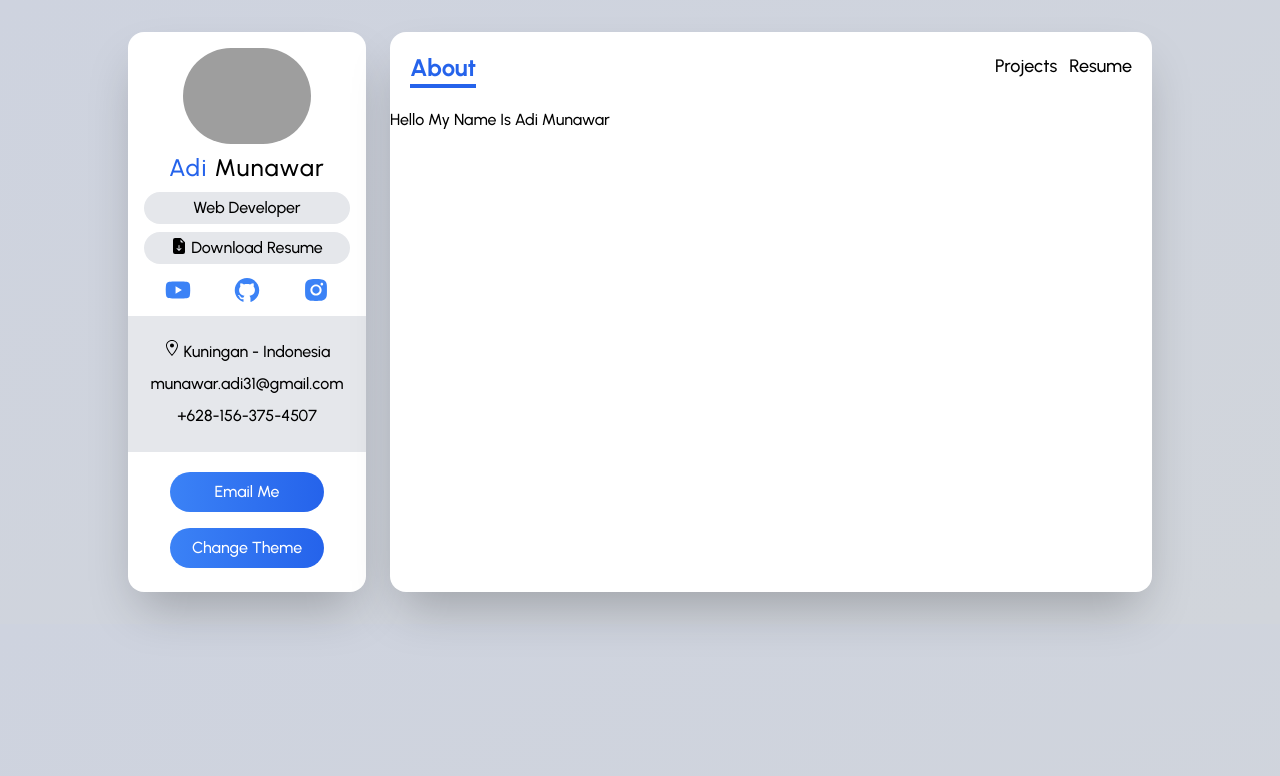
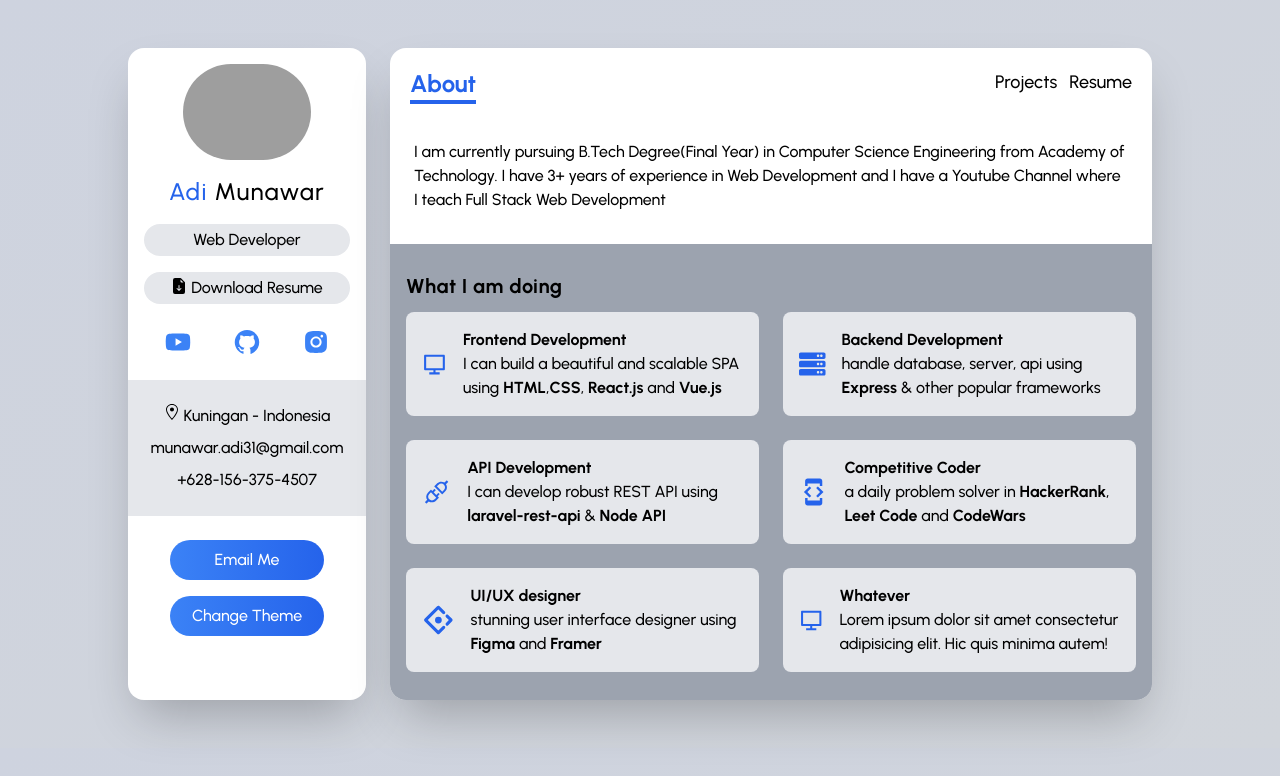
Before and after one commit to AdiMunawar31/next-tailwindcss, a Next.js app: page / in a window 1280 px wide. Shown: the top 776 px of the page. Built offline with nearby package versions, Linux system fonts and the light colour scheme; grey boxes are pictures that could not be loaded.

Commit message:
create resume pages

```diff
--- a/components/Navbar.tsx
+++ b/components/Navbar.tsx
@@ -5,11 +5,11 @@ import { useRouter } from 'next/dist/client/router';
 const NavItem: FunctionComponent<{
   activeItem: string;
   setActiveItem: Function;
-  name: String;
-  route: String;
+  name: string;
+  route: string;
 }> = ({ activeItem, setActiveItem, name, route }) => {
   return activeItem !== name ? (
-    <Link href="/">
+    <Link href={route}>
       <a>
         <span onClick={() => setActiveItem(name)} className="hover:text-blue-600">
           {name}
--- /dev/null
+++ b/components/ServiceCard.tsx
@@ -0,0 +1,24 @@
+import { FunctionComponent } from 'react';
+import { Service } from '../types';
+// import { motion } from 'framer-motion'
+
+const ServiceCard: FunctionComponent<{ service: Service }> = ({ service: { Icon, title, about } }) => {
+  //XSS attack :( on our portfolio btw, as an alternate use npm i dom purify
+  function createMarkup() {
+    return {
+      __html: about,
+    };
+  }
+
+  return (
+    <div className="flex items-center p-2 space-x-4 ">
+      <Icon className="w-12 h-12 text-blue-600" />
+      <div className="">
+        <h6 className="font-bold">{title}</h6>
+        <p dangerouslySetInnerHTML={createMarkup()} />
+      </div>
+    </div>
+  );
+};
+
+export default ServiceCard;
--- a/components/Sidebar.tsx
+++ b/components/Sidebar.tsx
@@ -7,17 +7,17 @@ const Sidebar = () => {
     <div>
       {/* My Information */}
       <img src="https://avatars.githubusercontent.com/u/57015700?v=4" alt="avatar" className="w-32 mx-auto rounded-full" />
-      <h3 className="my-2 text-2xl font-medium tracking-wider font-">
+      <h3 className="my-4 text-2xl font-medium tracking-wider">
         <span className="text-blue-600">Adi</span> Munawar
       </h3>
       <p className="px-2 py-1 my-2 bg-gray-200 rounded-full">Web Developer</p>
-      <a className="flex items-center justify-center px-2 py-1 my-2 bg-gray-200 rounded-full ">
+      <a className="flex items-center justify-center px-2 py-1 my-4 bg-gray-200 rounded-full ">
         <BsFillFileEarmarkArrowDownFill className="w-4 h-4 mr-1 -mt-1" />
         Download Resume
       </a>
 
       {/* Social Icon */}
-      <div className="flex justify-around mx-auto my-3 text-blue-500">
+      <div className="flex justify-around mx-auto my-6 text-blue-500">
         <a href="https://www.youtube.com/channel/UCx7GJoa9DAyngsmAQJ_uGLA" target="_blank">
           <AiFillYoutube className="cursor-pointer w-7 h-7" />
         </a>
@@ -30,7 +30,7 @@ const Sidebar = () => {
       </div>
 
       {/* Address */}
-      <div className="py-4 my-3 bg-gray-200" style={{ marginLeft: '-1rem', marginRight: '-1rem' }}>
+      <div className="py-4 my-4 bg-gray-200" style={{ marginLeft: '-1rem', marginRight: '-1rem' }}>
         <div className="flex justify-center mt-2 space-x-1 align-center">
           <GoLocation />
           <span>Kuningan - Indonesia</span>
--- /dev/null
+++ b/components/Skills.tsx
@@ -0,0 +1,14 @@
+import { FunctionComponent } from 'react';
+
+import { Skill } from '../types';
+
+const Skills: FunctionComponent<{ value: Skill }> = ({ value: { Icon, name } }) => {
+  return (
+    <div className="my-2 text-white bg-gray-300 rounded-full dark:bg-dark-300 dark:bg-black-500">
+      <div className="flex items-center px-4 py-1 rounded-full bg-gradient-to-r from-green to-blue-500">
+        <img src={Icon} className="mr-3" /> {name}
+      </div>
+    </div>
+  );
+};
+export default Skills;
--- a/data.ts
+++ b/data.ts
@@ -11,7 +11,7 @@ export const services: Service[] = [
     Icon: RiComputerLine,
     title: "Frontend Development",
     about:
-      "I can build a beautiful and scalable SPA using <b> HTML</b>,<b>CSS</b>   and <b>React.js</b> ",
+      "I can build a beautiful and scalable SPA using <b> HTML</b>,<b>CSS</b>, <b>React.js</b>  and <b>Vue.js</b> ",
   },
   {
     Icon: FaServer,
@@ -23,12 +23,12 @@ export const services: Service[] = [
     Icon: AiOutlineApi,
     title: "API Development",
     about:
-      "I can develop robust  REST API using <b>django-rest-api</b>  & <b>Node API</b> ",
+      "I can develop robust  REST API using <b>laravel-rest-api</b>  & <b>Node API</b> ",
   },
   {
     Icon: MdDeveloperMode,
     title: "Competitive Coder",
-    about: "a daily problem solver in <b>HackerRank</b>  and <b>Leet Code</b> ",
+    about: "a daily problem solver in <b>HackerRank</b>, <b>Leet Code</b>  and <b>CodeWars</b> ",
   },
   {
     Icon: AiOutlineAntDesign,
@@ -46,57 +46,55 @@ export const services: Service[] = [
 
 export const languages: Skill[] = [
   {
-    Icon: BsCircleFill,
-    name: "Python",
-    level: "45",
+    Icon: "https://adi-munawar.netlify.app/static/media/php.b47d1126.svg",
+    name: "PHP",
   },
   {
-    Icon: BsCircleFill,
-    name: "Java Script",
-    level: "60",
+    Icon: "https://adi-munawar.netlify.app/static/media/py.cb17f7a4.svg",
+    name: "Python",
   },
   {
-    Icon: BsCircleFill,
-    name: "React Native",
-    level: "80",
+    Icon: "https://adi-munawar.netlify.app/static/media/js.fabe1e9b.svg",
+    name: "JavaScript",
   },
   {
-    Icon: BsCircleFill,
-    name: "React",
-    level: "70",
+    Icon: "https://adi-munawar.netlify.app/static/media/java.e09b59c6.svg",
+    name: "Java",
   },
   {
-    Icon: BsCircleFill,
-    name: "Django",
-    level: "80",
+    Icon: "https://upload.wikimedia.org/wikipedia/commons/4/4c/Typescript_logo_2020.svg",
+    name: "TypeScript",
   },
   {
-    Icon: BsCircleFill,
-    name: "Bootstrap",
-    level: "80",
+    Icon: "https://adi-munawar.netlify.app/static/media/react.e68b35f4.svg",
+    name: "React",
+  },
+  {
+    Icon: "https://adi-munawar.netlify.app/static/media/lara.50c10050.svg",
+    name: "Laravel",
+  },
+  {
+    Icon: "https://adi-munawar.netlify.app/static/media/tail.50fbcf51.svg",
+    name: "Tailwind CSS",
   },
 ];
 
 export const tools: Skill[] = [
   {
-    Icon: BsCircleFill,
+    Icon: "https://adi-munawar.netlify.app/static/media/figma.753c0742.svg",
     name: "Figma",
-    level: "85",
   },
   {
-    Icon: BsCircleFill,
-    name: "Photoshop",
-    level: "45",
+    Icon: "https://adi-munawar.netlify.app/static/media/git.9e5efe4a.svg",
+    name: "GIT",
   },
   {
-    Icon: BsCircleFill,
-    name: "Illustrator",
-    level: "60",
+    Icon: "https://adi-munawar.netlify.app/static/media/xd.fc74e80f.svg",
+    name: "Adobe XD",
   },
   {
-    Icon: BsCircleFill,
-    name: "Framer",
-    level: "45",
+    Icon: "https://adi-munawar.netlify.app/static/media/dock.f13de5f9.svg",
+    name: "Docker",
   },
 ];
 
--- a/pages/_app.tsx
+++ b/pages/_app.tsx
@@ -5,11 +5,11 @@ import '../styles/globals.css';
 
 function MyApp({ Component, pageProps }) {
   return (
-    <div className="grid grid-cols-12 gap-6 px-5 my-8 sm:px-20 md:px-32 lg:48">
+    <div className="grid grid-cols-12 gap-6 px-5 my-12 sm:px-20 md:px-32 lg:48">
       <div className="col-span-12 p-4 text-center bg-white shadow-2xl lg:col-span-3 rounded-2xl">
         <Sidebar />
       </div>
-      <div className="flex flex-col col-span-12 bg-white shadow-2xl lg:col-span-9 rounded-2xl">
+      <div className="flex flex-col col-span-12 overflow-hidden bg-white shadow-2xl lg:col-span-9 rounded-2xl">
         <Navbar />
         <Component {...pageProps} />
       </div>
--- a/pages/index.tsx
+++ b/pages/index.tsx
@@ -1,23 +1,56 @@
-import { GetServerSidePropsContext } from 'next';
+import { GetServerSideProps, GetServerSidePropsContext, GetStaticProps, GetStaticPropsContext, NextPage } from 'next';
+import ServiceCard from '../components/ServiceCard';
+import { services } from '../data';
+import { Service } from '../types';
 
-const index = () => {
+const About: NextPage = () => {
+  // console.log(services);
+
   return (
-    <div>
-      <h1>Hello My Name Is Adi Munawar</h1>
-      <h1></h1>
+    <div className="flex flex-col flex-grow px-6 pt-1 ">
+      <h6 className="my-3 text-base font-medium">
+        I am currently pursuing B.Tech Degree(Final Year) in Computer Science Engineering from Academy of Technology. I have 3+ years of experience in Web Development and I have a Youtube Channel where I teach Full Stack Web Development
+      </h6>
+      <div className="flex-grow p-4 mt-5 bg-gray-400 dark:bg-dark-100 " style={{ marginLeft: '-1.5rem', marginRight: '-1.5rem' }}>
+        <h4 className="my-3 text-xl font-semibold tracking-wide">What I am doing</h4>
+
+        <div className="grid gap-6 my-3 md:grid-cols-2">
+          {/* children's initial and animate property should be same as the parent during a stagger effect  */}
+          {services.map((service) => (
+            <div className="col-span-2 p-2 bg-gray-200 rounded-lg dark:bg-dark-200 md:col-span-1" key={service.title}>
+              <ServiceCard service={service} />
+            </div>
+          ))}
+        </div>
+      </div>
     </div>
   );
 };
 
-export default index;
+//!called every time  the page refreshed
+// export const getServerSideProps: GetServerSideProps = async (
+//    context: GetServerSidePropsContext
+// ) => {
+//    const res = await fetch('http://localhost:3000/api/services')
+//    const data = await res.json()
+//    console.log(data)
+//    return { props: { services: data.services } }
+// }
 
-export const getServerSideProps = async (context: GetServerSidePropsContext) => {
-  const res = await fetch('http://localhost:3000/api/services');
-  const data = await res.json();
+//!called only during the build of the project
+//? make sure the server(localhost:3000)[this will receive the request during build] is running on a terminal during the build
+//? also need to change the localhost during the deployment | see the todo
+// https://aude53.medium.com/set-environment-variables-with-next-js-and-vercel-e544c0460a48
 
-  return {
-    props: {
-      services: data.services,
-    },
-  };
-};
+// export const getStaticProps: GetStaticProps = async (
+//    context: GetStaticPropsContext
+// ) => {
+//    // console.log(context);
+
+//    const res = await fetch('http://localhost:3000/api/services')
+//    const { services } = await res.json()
+//    console.log({ services })
+//    return { props: { services: services } }
+// }
+
+export default About;
--- a/pages/resume.tsx
+++ b/pages/resume.tsx
@@ -1,9 +1,51 @@
-const resume = () => {
+import { languages, tools } from '../data';
+import Skills from '../components/Skills';
+
+const Resume = () => {
   return (
-    <div className="p-4">
-      <h1>Resume Pages</h1>
+    <div className="px-6 py-2">
+      {/* //! Education & Experience */}
+      <div className="grid gap-6 md:grid-cols-2">
+        <div>
+          <h5 className="my-3 text-2xl font-bold">Education</h5>
+          <div className="">
+            <h5 className="my-2 text-xl font-bold">Computer Science Engineering</h5>
+            <p className="font-semibold">Academy of Technology (2017-2021)</p>
+            <p className="my-3">I am currently pursuing B.tech in Computer Science Engineering from Academy of Technology</p>
+          </div>
+        </div>
+        <div>
+          <h5 className="my-3 text-2xl font-bold">Experience</h5>
+          <div className="">
+            <h5 className="my-2 text-xl font-bold">Software Developer Jr.</h5>
+            <p className="font-semibold">Tata Consultancy Services</p>
+            <p className="my-3">I don't know why I am doing this job</p>
+          </div>
+        </div>
+      </div>
+
+      {/*Languages & Tools */}
+      <div className="grid gap-9 md:grid-cols-2">
+        <div>
+          <h5 className="my-3 text-2xl font-bold">Language & Framework</h5>
+          <div className="my-2">
+            {languages.map((language, i) => (
+              <Skills value={language} key={i} />
+            ))}
+          </div>
+        </div>
+
+        <div>
+          <h5 className="my-3 text-2xl font-bold">Tools & Softwares</h5>
+          <div className="my-2">
+            {tools.map((tool, i) => (
+              <Skills value={tool} key={i} />
+            ))}
+          </div>
+        </div>
+      </div>
     </div>
   );
 };
 
-export default resume;
+export default Resume;
--- a/types.ts
+++ b/types.ts
@@ -7,9 +7,8 @@ export interface Service {
 }
 
 export interface Skill {
-  Icon: IconType;
+  Icon: string;
   name: string;
-  level: string;
 }
 
 export interface IProject {
```
